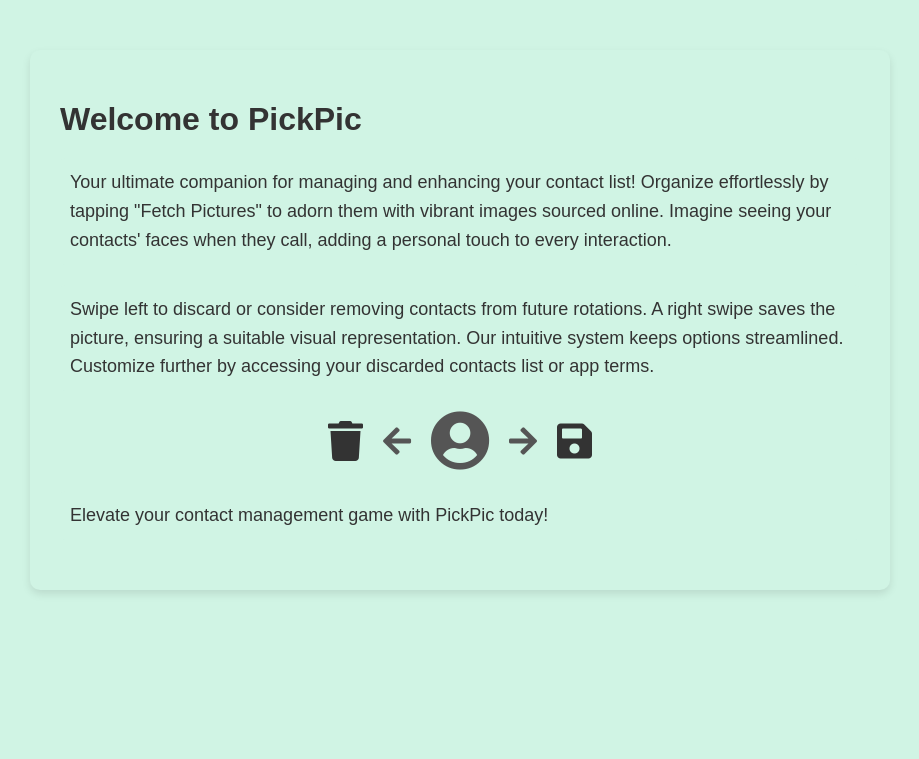
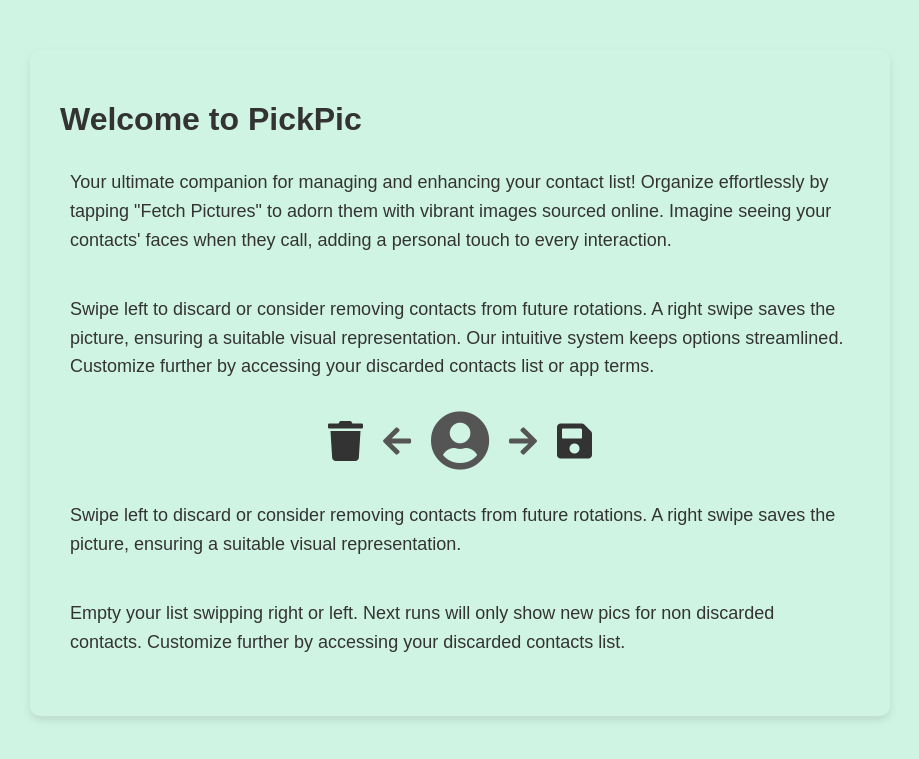
Before and after one commit to inUtil-Labs/inutil-labs.github.io, a Jekyll site: the page pages/pphome.html, which Jekyll copies as it is, in a window 1280 px wide. Shown: the top 759 px of the page, without its empty margins (180-1099 px from the left). Built offline with Jekyll 4.4.1, drawn with Linux system fonts in a browser that asks for light colours.

Commit message:
Update pphome.html

```diff
--- a/pages/pphome.html
+++ b/pages/pphome.html
@@ -78,7 +78,8 @@
       <i class="fas fa-arrow-right arrow" onclick="swipeRight()"></i>
       <i class="fas fa-save save-icon" onclick="save()"></i>
     </div>
-    <p>Elevate your contact management game with PickPic today!</p>
+    <p>Swipe left to discard or consider removing contacts from future rotations. A right swipe saves the picture, ensuring a suitable visual representation.</p>
+    <p>Empty your list swipping right or left. Next runs will only show new pics for non discarded contacts. Customize further by accessing your discarded contacts list.</p>
   </div>
 
   <script>
```
